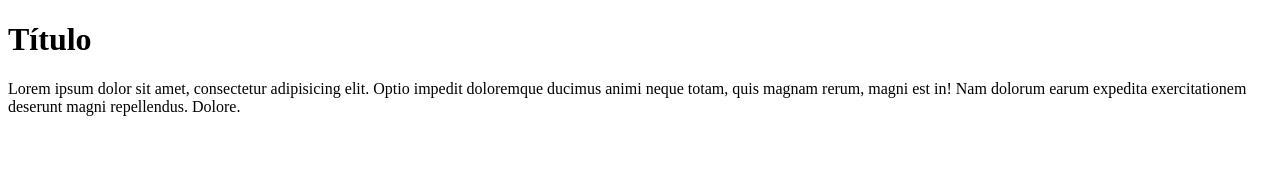
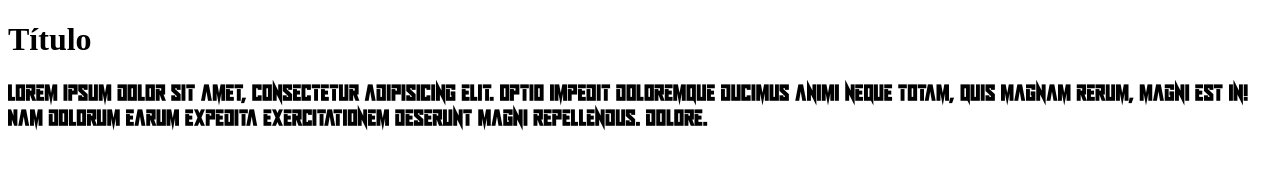
Before and after one commit to mendoncakau/gitignore-kaue, a plain HTML site: page index.html in a window 1280 px wide. Drawn offline with Linux system fonts and the light colour scheme.

Commit message:
Comitando

```diff
--- /dev/null
+++ b/estilo.css
@@ -0,0 +1,8 @@
+@font-face {
+    font-family: Infinite;
+    src: url(Infinite\ Darkness.ttf);
+}
+
+p{
+    font-family: Infinite;
+}
--- a/index.html
+++ b/index.html
@@ -5,6 +5,7 @@
     <meta http-equiv="X-UA-Compatible" content="IE=edge">
     <meta name="viewport" content="width=device-width, initial-scale=1.0">
     <title>Document</title>
+    <link rel="stylesheet" href="estilo.css">
 </head>
 <body>
     <h1>Título</h1>
```
Also changed, not shown: Infinite Darkness Italic.ttf (added), Infinite Darkness.ttf (added), 1 other file.
